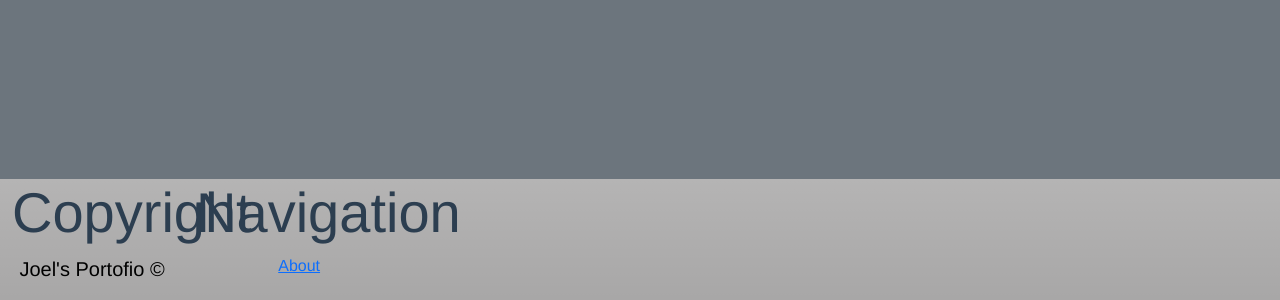
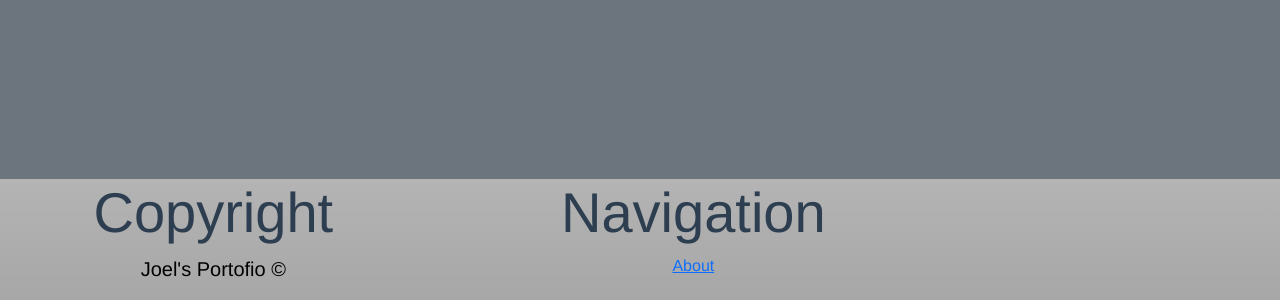
Before and after one commit to joelmukanya/vuePortfolio, a Vue app: page / in a window 1280 px wide. Shown: the part 709-1009 px from the top of the page. Built offline with nearby package versions, Linux system fonts and the light colour scheme.

Commit message:
Update on the design

```diff
--- a/src/components/FooterComponent.vue
+++ b/src/components/FooterComponent.vue
@@ -1,13 +1,13 @@
 <template>
-    <div id="footer" class="container-fluid d-flex flex-wrap bg-gradient">
-        <div class="row">
+    <div id="footer" class="container-fluid bg-gradient">
+        <div class="row d-flex flex-wrap">
             <aside class="col-md-4">
                 <h4 class="display-4">Copyright</h4>
                 <p class="lead">Joel's Portofio &copy;
                     <span class="currYear"></span>
                 </p>
             </aside>
-            <aside class="col-md-5 float-end">
+            <aside class="col-md-5">
                 <h4 class="display-4">Navigation</h4>
                 <ul class="navbar-nav">
                     <li class="nav-item">
```
